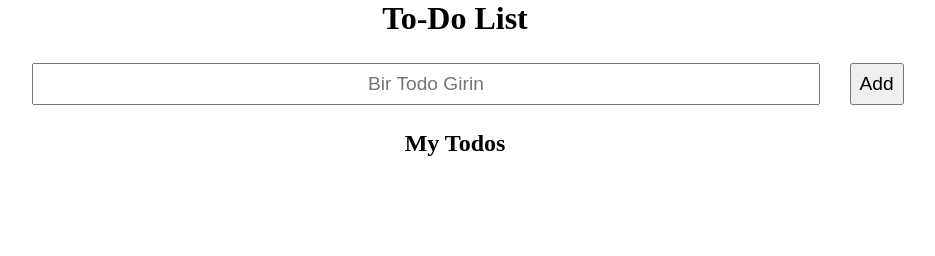
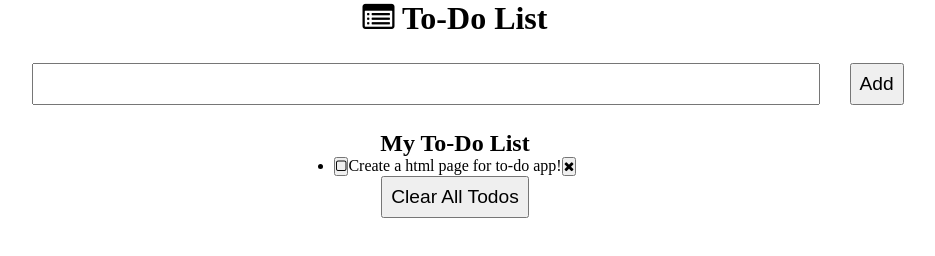
Before and after one commit to israfil3019/JS, a plain HTML site: page practice-april/to-do-list/to-do.html in a window 1280 px wide. Shown: the whole page, without its empty margins (185-1120 px from the left). Drawn offline with Linux system fonts and the light colour scheme; a web font is replaced by a local one.

Commit message:
finish to-do html part

```diff
--- a/practice-april/to-do-list/to-do.html
+++ b/practice-april/to-do-list/to-do.html
@@ -1,20 +1,40 @@
 <!DOCTYPE html>
 <html lang="en">
-<head>
-    <meta charset="UTF-8">
-    <meta http-equiv="X-UA-Compatible" content="IE=edge">
-    <meta name="viewport" content="width=device-width, initial-scale=1.0">
-    <link rel="stylesheet" href="style.css">
+  <head>
+    <meta charset="UTF-8" />
+    <meta http-equiv="X-UA-Compatible" content="IE=edge" />
+    <meta name="viewport" content="width=device-width, initial-scale=1.0" />
+    <link
+      rel="stylesheet"
+      href="https://cdnjs.cloudflare.com/ajax/libs/font-awesome/4.7.0/css/font-awesome.min.css"
+    />
+    <link rel="preconnect" href="https://fonts.gstatic.com">
+<link href="https://fonts.googleapis.com/css2?family=Dela+Gothic+One&display=swap" rel="stylesheet">
+
+    <link rel="stylesheet" href="style.css" />
     <title>TO-DO</title>
-</head>
-<body>
-    <h1>To-Do List</h1>
+  </head>
+  <body>
+    <h1><i class="fa fa-list-alt" aria-hidden="true"></i> To-Do List</h1>
     <div class="form">
-        <input class="form-control" type="text" name="todo" id = "input" placeholder="Bir Todo Girin">
-        <input type="submit" value="Add" id="submit">
+      <input class="form-control" type="text" name="todo" id="input" />
+      <input type="submit" value="Add" id="submit" />
     </div>
-    <h2>My Todos</h2>
-    <ul id="myList"></ul>
+    <div class="todos">
+      <h2>My To-Do List</h2>
+      <ul class="myList" id="myList">
+        <li class="myList__Item">
+          <button class="checkBtn">
+            <i class="fa fa-square-o" aria-hidden="true"></i>
+          </button>Create a html page for to-do app!<button class="deleteBtn">
+            <i class="fa fa-times" aria-hidden="true"></i>
+          </button>
+        </li>
+      </ul>
+      <div class="clearBtn">
+        <input type="submit" value="Clear All Todos" id="clear">
+      </div>
+    </div>
     <script src="to-do.js"></script>
-</body>
+  </body>
 </html>
```
